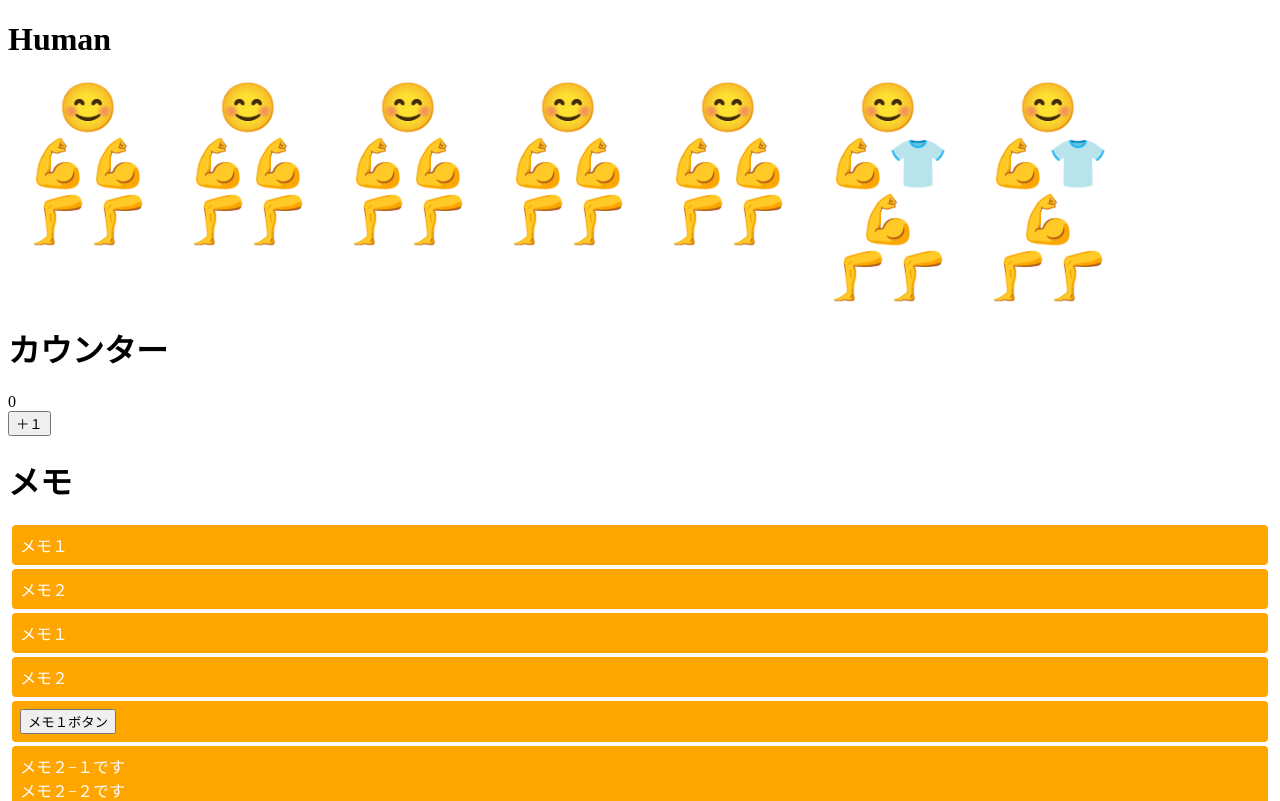
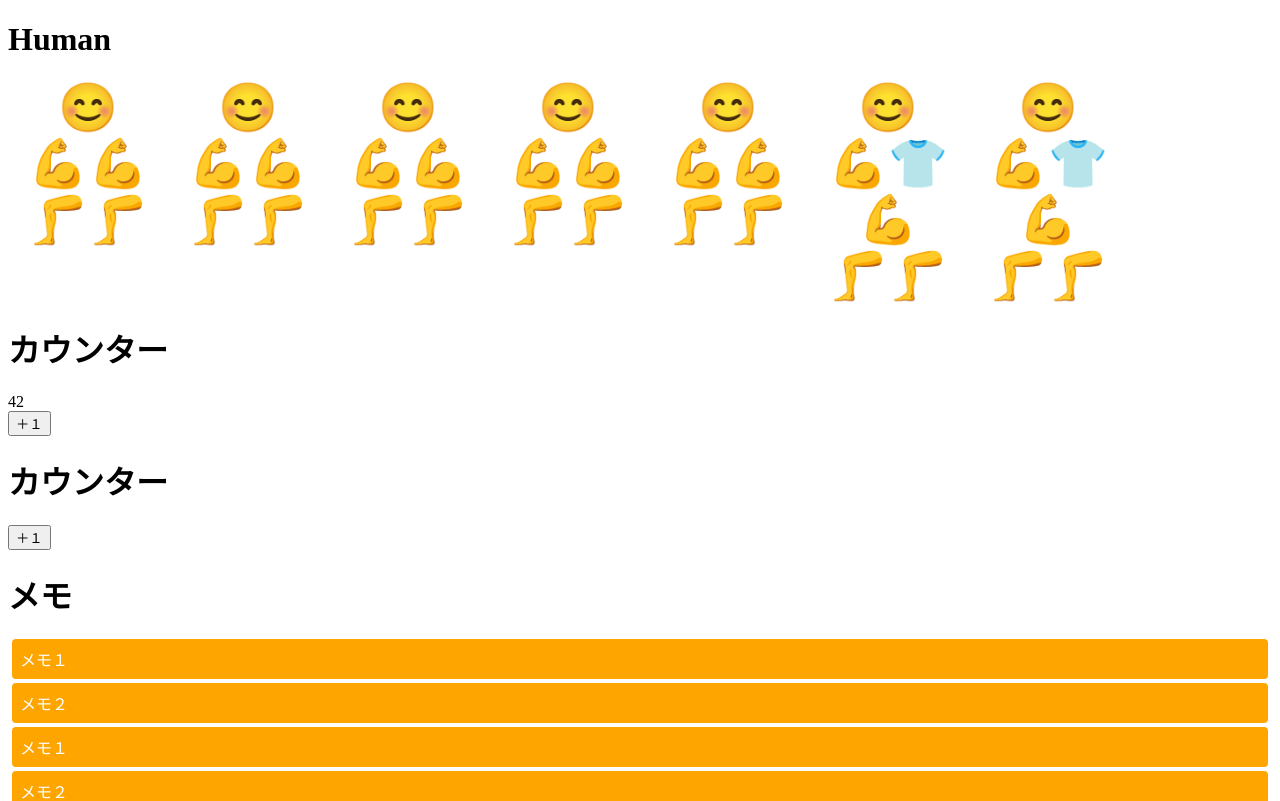
Before and after one commit to tomotakashimizu/vue-cli-sample, a Vue app: page / in a window 1280 px wide. Shown: the top 801 px of the page. Built offline with nearby package versions, Linux system fonts and the light colour scheme.

Commit message:
発展 ★★ - 初期値つきカウンター

```diff
--- a/src/App.vue
+++ b/src/App.vue
@@ -14,7 +14,9 @@
     </div>
 
     <div class="counter">
-      <Counter />
+      <!-- <Counter /> -->
+      <Counter v-bind:initialValue="42" />
+      <Counter v-bind:initialValue="aa" />
     </div>
 
     <h1>メモ</h1>
--- a/src/components/Counter.vue
+++ b/src/components/Counter.vue
@@ -1,21 +1,29 @@
 <template>
   <div>
     <h1>カウンター</h1>
-    <div>{{ count }}</div>
+    <!-- <div>{{ count }}</div> -->
+    <div v-bind:initialValue="initialValue">{{ initialValue }}</div>
     <button v-on:click="countUp">＋１</button>
   </div>
 </template>
 
 <script>
 export default {
-  data() {
-    return {
-      count: 0,
-    }
+  props: {
+    initialValue: {
+      type: Number,
+      required: true,
+    },
   },
+  // data() {
+  //   return {
+  //     count: 0,
+  //   }
+  // },
   methods: {
     countUp() {
-      this.count += 1
+      // this.count += 1
+      this.initialValue += 1
     },
   },
 }
```
